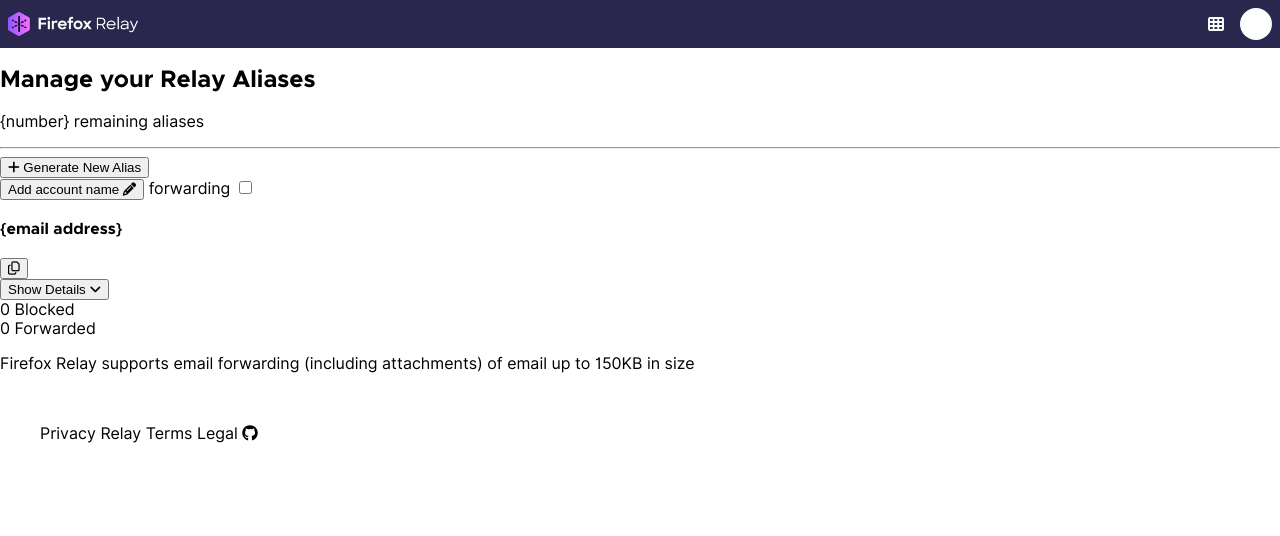
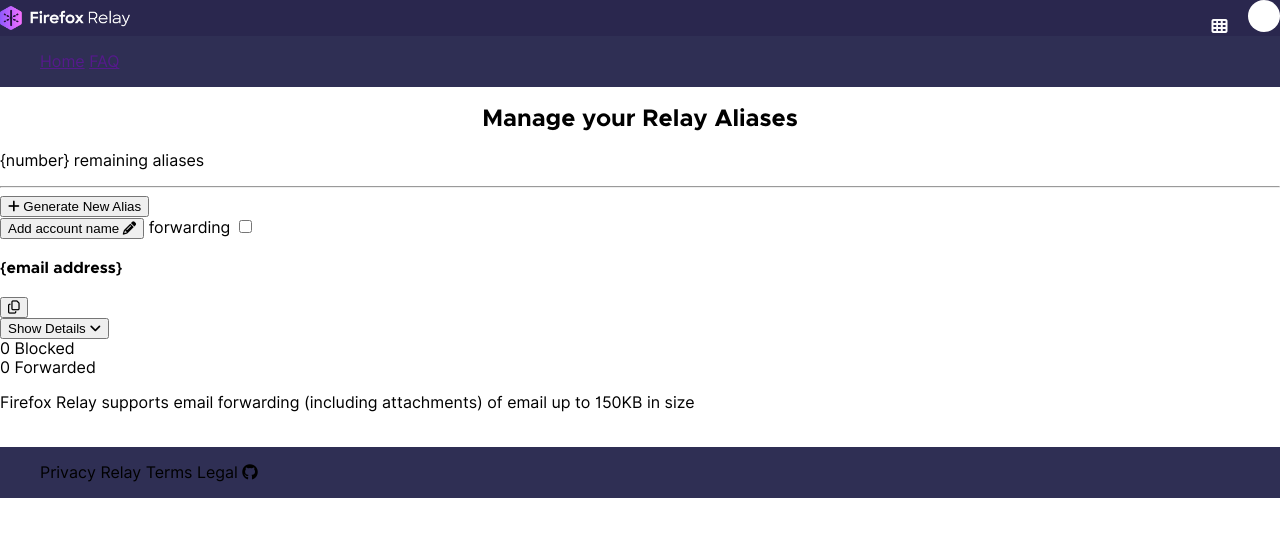
Before and after one commit to jdaumeyer/mozilla-challenge, a website: page index.html in a window 1280 px wide. Drawn offline with Linux system fonts and the light colour scheme.

Commit message:
Messed with the header more and began on content

```diff
--- a/assets/styles.css
+++ b/assets/styles.css
@@ -29,6 +29,7 @@
 
 h2 {
     font-family: "Metropolis", Arial, Helvetica, sans-serif;
+    text-align: center;
 }
 
 h3 {
@@ -38,6 +39,13 @@
 h4 {
     font-family: "Metropolis", Arial, Helvetica, sans-serif;
 }
+
+
+/*
+ * ==========
+ * = Header =
+ * ==========
+ */
 
 /* Make nav items appear in line */
 nav ul {
@@ -51,15 +59,15 @@
   background-color: #2a274e;
   color: #fcfcfc;
 
-  padding: 0.5em;
 
   display: flex;
+  flex-wrap: wrap;
   align-items: center;
-  justify-content: space-between;
+  justify-content: space-around;
 
 }
 
-#profile {
+#profile-pic {
   width: 2em;
   height: 2em;
   margin-left: 1em;
@@ -76,6 +84,11 @@
   display: block;
   height: 1.5em;
   width: auto;
+  flex-grow: 1;
+}
+
+#relay-logo-box {
+  flex-grow: 1;
 }
 
 .invisible {
@@ -86,4 +99,15 @@
   display: flex;
   align-items: center;
   justify-content: space-between;
+  order: 2;
+  flex: 1 0 100%;
+  background-color: #2f2f54;
 }
+
+
+
+/*
+ * ===========
+ * = Content =
+ * ===========
+ */
--- a/index.html
+++ b/index.html
@@ -14,25 +14,27 @@
 <body>
     <!-- Put HTML Here -->
     <header>
-        <div>
+        <div id="relay-logo-box">
             <img id="relay-logo" src="assets/img/logo-relay.png"/>
         </div>
 
         <nav>
-            <ul class="invisible">
-                <li>Home</li>
-                <li>FAQ</li>
+            <ul>
+                <li><a href="">Home</a></li>
+                <li><a href="">FAQ</a></li>
             </ul>
+        </nav>
+
+        <div id="profile">
             <i class="fa fa-th" aria-hidden="true"></i>
-            <div id="profile"></div></li>
-
-        </nav>
+            <div id="profile-pic"></div></li>
+        </div>
 
     </header>
 
 
     <content>
-        <div>
+        <div class="">
             <h2> Manage your Relay Aliases </h2>
             <p> {number} remaining aliases </p>
             <hr />
```
